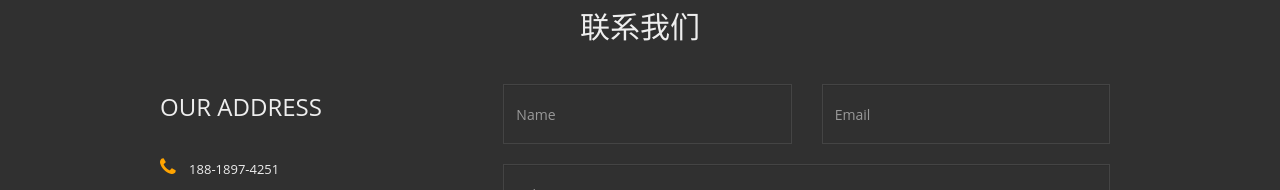
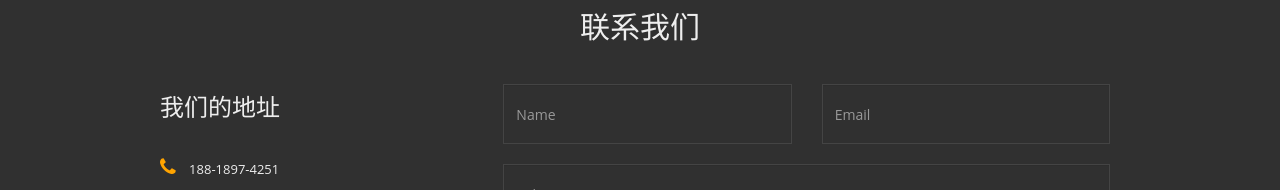
Before and after one commit to fingertipsteam/fingertipspag, a plain HTML site: page index.html in a window 1280 px wide. Shown: the part 2329-2519 px from the top of the page. Drawn offline with nearby package versions, Linux system fonts and the light colour scheme.

Commit message:
Update index.html

```diff
--- a/index.html
+++ b/index.html
@@ -360,7 +360,7 @@
 					</div>
 					<div class="col-md-12"></div>
 					<div class="col-sm-6 col-md-4 address">
-						<h3>OUR ADDRESS</h3>
+						<h3>我们的地址</h3>
 						<p><i class="fa fa-phone"></i> 188-1897-4251</p>
 						<p><i class="fa fa-envelope-o"></i>
 							<a href="#">34620999964@qq.com</a>
```
